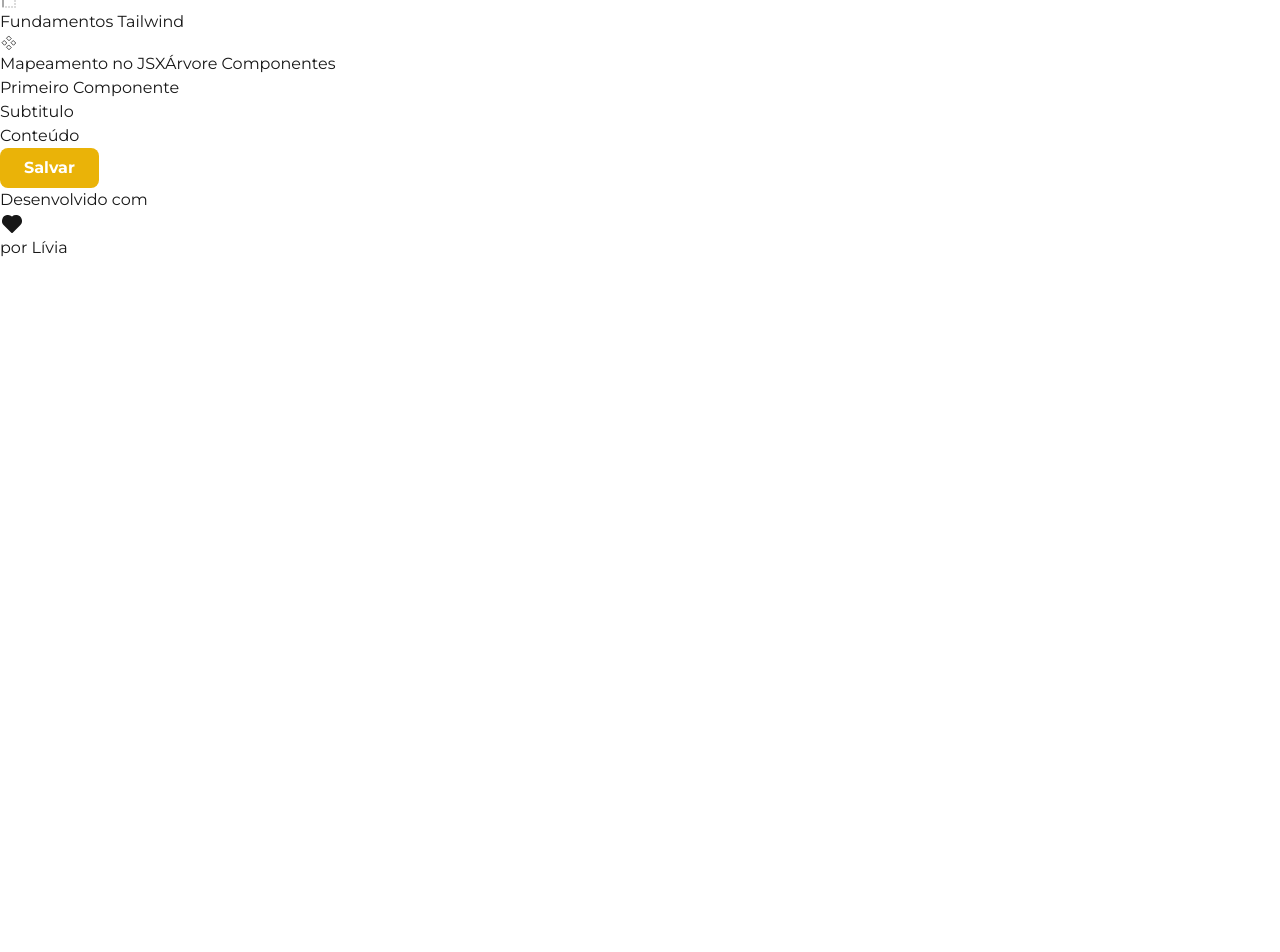
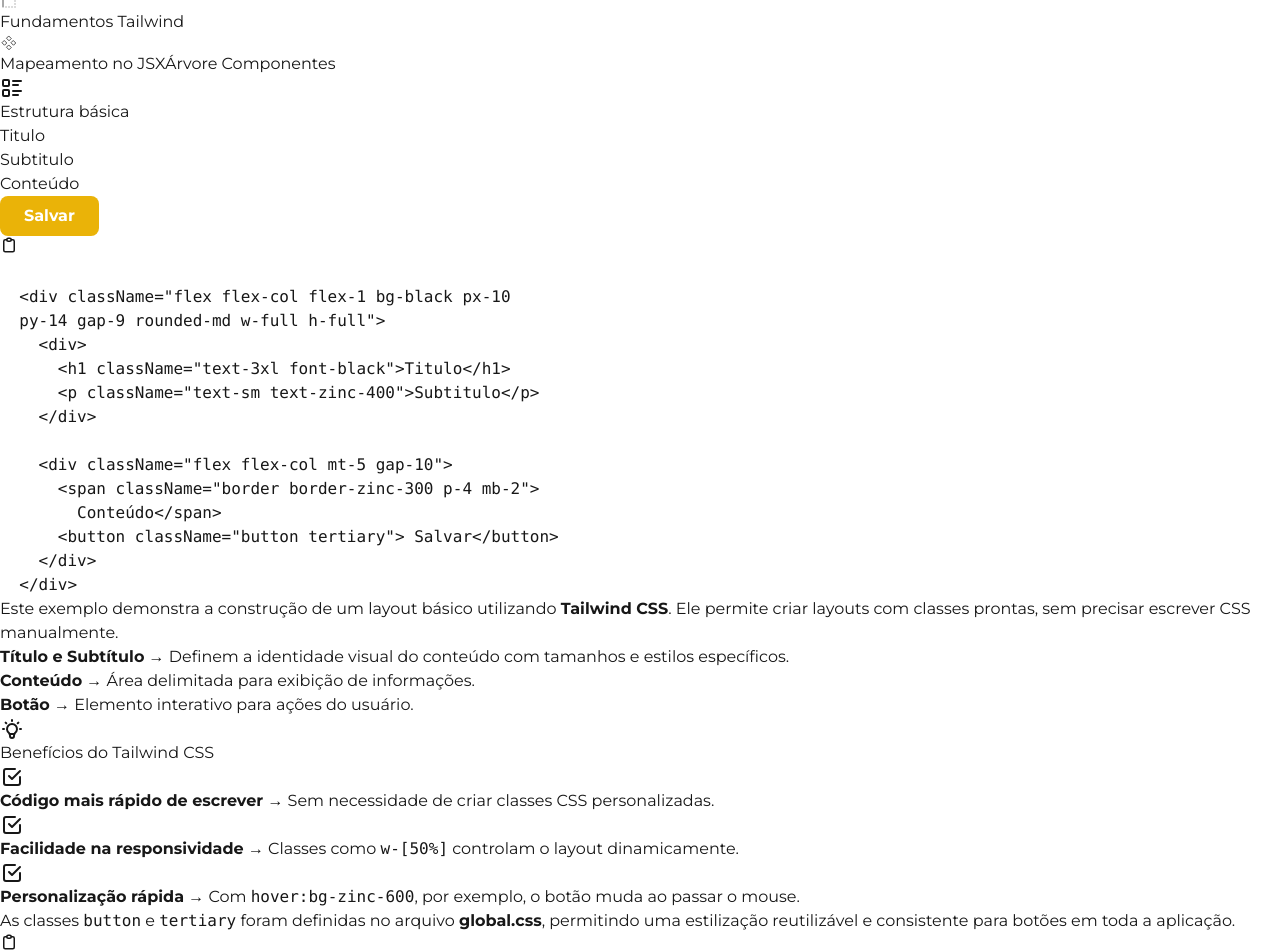
Before and after one commit to livbrandao/fundamentos-react-next, a Next.js app: page /ui-examples/tailwind-basics in a window 1280 px wide. Shown: the part 260-1212 px from the top of the page. Before the commit the page ends 800 px from the top, so only its background shows below. Built offline with nearby package versions, Linux system fonts and the light colour scheme.

Commit message:
:sparkles: feat: Explicação básica sobre Tailwind CSS

```diff
--- a/src/app/(pages)/ui-examples/tailwind-basics/page.tsx
+++ b/src/app/(pages)/ui-examples/tailwind-basics/page.tsx
@@ -1,14 +1,166 @@
+"use client";
+
+import {
+  IconBulb,
+  IconCheckbox,
+  IconClipboard,
+  IconClipboardCheck,
+  IconListDetails,
+  IconLocation,
+  IconLocationCode,
+} from "@tabler/icons-react";
+import { useState } from "react";
+
 export default function TailwindExample() {
+  const [copied, setCopied] = useState(false);
+
+  const handleCopy = () => {
+    navigator.clipboard.writeText(codeSnippet);
+    setCopied(true);
+    setTimeout(() => setCopied(false), 2000);
+  };
+
+  const codeSnippet = `
+  <div className="flex flex-col flex-1 bg-black px-10
+  py-14 gap-9 rounded-md w-full h-full">
+    <div>
+      <h1 className="text-3xl font-black">Titulo</h1>
+      <p className="text-sm text-zinc-400">Subtitulo</p>
+    </div>
+
+    <div className="flex flex-col mt-5 gap-10">
+      <span className="border border-zinc-300 p-4 mb-2">
+        Conteúdo</span>
+      <button className="button tertiary"> Salvar</button>
+    </div>
+  </div>`;
+
+  const codeSnippetClasses = `
+      .button {
+        @apply flex gap-1 items-center self-start text-white font-bold py-2 px-6 rounded-lg;
+      }
+
+      .primary {
+        @apply bg-green-500 hover:bg-green-300;
+      }
+
+      .secondary {
+        @apply bg-red-500 hover:bg-red-300;
+      }
+
+      .tertiary {
+        @apply bg-yellow-500 hover:bg-yellow-300;
+      }
+      `;
+
   return (
-    <div className="container mx-auto p-7 flex flex-col  gap-3">
-      <div>
-        <h1 className="text-3xl font-black">Primeiro Componente</h1>
-        <p className="text-sm text-zinc-400">Subtitulo</p>
+    <div className="container mx-auto p-7">
+      <h2 className="text-xl font-bold mb-4 flex items-center gap-2">
+        <IconListDetails /> Estrutura básica
+      </h2>
+
+      <div className="flex flex-row gap-2 justify-between">
+        <div className="flex flex-col flex-1 bg-black px-10 py-14 gap-9 rounded-md w-full h-full">
+          <div>
+            <h1 className="text-3xl font-black">Titulo</h1>
+            <p className="text-sm text-zinc-400">Subtitulo</p>
+          </div>
+
+          <div className="flex flex-col mt-5 gap-10">
+            <span className="border border-zinc-300 p-4 mb-2">Conteúdo</span>
+            <button className="button tertiary">Salvar</button>
+          </div>
+        </div>
+        <div className="relative text-white rounded-md overflow-hidden ">
+          <button
+            onClick={handleCopy}
+            className="absolute top-2 right-2 bg-zinc-700 hover:bg-zinc-600 text-white p-2 rounded-md transition-all"
+          >
+            {copied ? (
+              <IconClipboardCheck size={18} />
+            ) : (
+              <IconClipboard size={18} />
+            )}
+          </button>
+          <pre className="bg-zinc-900 text-zinc-300  p-4 rounded-md ">
+            <code>{codeSnippet}</code>
+          </pre>
+        </div>
       </div>
 
-      <div className="flex flex-col mt-5">
-        <span>Conteúdo</span>
-        <button className="button tertiary">Salvar</button>
+      <div className="mt-10">
+        <p className="text-zinc-500 mb-4 break-words">
+          Este exemplo demonstra a construção de um layout básico utilizando{" "}
+          <strong>Tailwind CSS</strong>. Ele permite criar layouts com classes
+          prontas, sem precisar escrever CSS manualmente.
+        </p>
+
+        <ul className="list-disc list-inside text-zinc-500 mb-4">
+          <li>
+            <strong>Título e Subtítulo</strong> → Definem a identidade visual do
+            conteúdo com tamanhos e estilos específicos.
+          </li>
+          <li>
+            <strong>Conteúdo</strong> → Área delimitada para exibição de
+            informações.
+          </li>
+          <li>
+            <strong>Botão</strong> → Elemento interativo para ações do usuário.
+          </li>
+        </ul>
+
+        <h3 className="text-lg font-semibold mb-3 flex items-center gap-2">
+          <IconBulb /> Benefícios do Tailwind CSS
+        </h3>
+        <ul className="list-disc list-inside text-zinc-500 mb-4">
+          <li className="flex items-center gap-2">
+            <IconCheckbox className="text-green-500" />
+            <strong>Código mais rápido de escrever</strong> → Sem necessidade de
+            criar classes CSS personalizadas.
+          </li>
+          <li className="flex items-center gap-2">
+            <IconCheckbox className="text-green-500" />{" "}
+            <strong>Facilidade na responsividade</strong> → Classes como{" "}
+            <code className="bg-zinc-900 p-1 rounded">w-[50%]</code> controlam o
+            layout dinamicamente.
+          </li>
+          <li className="flex items-center gap-2">
+            <IconCheckbox className="text-green-500" />{" "}
+            <strong>Personalização rápida</strong> → Com{" "}
+            <code className="bg-zinc-900 p-1 rounded">hover:bg-zinc-600</code>,
+            por exemplo, o botão muda ao passar o mouse.
+          </li>
+        </ul>
+
+        <p className="text-zinc-500 my-10">
+          As classes <code className="bg-zinc-900 p-1 rounded">button</code> e{" "}
+          <code className="bg-zinc-900 p-1 rounded">tertiary</code> foram
+          definidas no arquivo <strong>global.css</strong>, permitindo uma
+          estilização reutilizável e consistente para botões em toda a
+          aplicação.
+        </p>
+
+        <div className="relative text-white rounded-md overflow-hidden ">
+          <button
+            onClick={handleCopy}
+            className="absolute top-2 right-2 bg-zinc-700 hover:bg-zinc-600 text-white p-2 rounded-md transition-all"
+          >
+            {copied ? (
+              <IconClipboardCheck size={18} />
+            ) : (
+              <IconClipboard size={18} />
+            )}
+          </button>
+          <pre className="bg-zinc-900 text-zinc-300  p-4 rounded-md ">
+            <code>{codeSnippetClasses}</code>
+          </pre>
+        </div>
+
+        <p className="text-zinc-500 my-10">
+          Este código exemplifica como o <strong>Tailwind CSS</strong>{" "}
+          simplifica a estilização e organização do layout em projetos React e
+          Next.js.
+        </p>
       </div>
     </div>
   );
```
